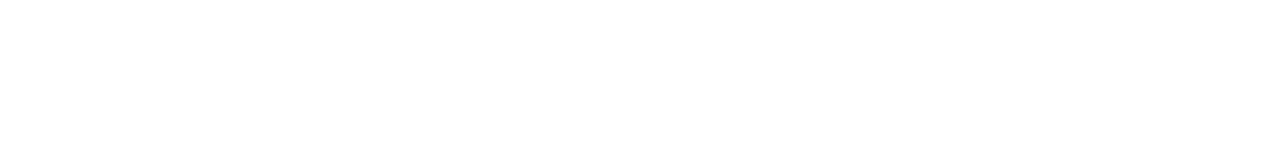
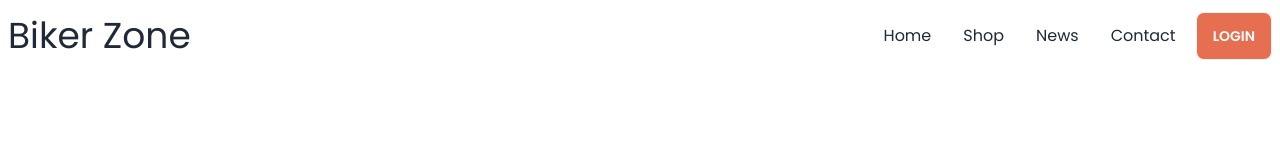
Before and after one commit to ShamimaOmi/Biker-Zone-with-daisyui, a plain HTML site: page index.html in a window 1280 px wide. Drawn offline with nearby package versions, Linux system fonts and the light colour scheme.

Commit message:
navbar section added

```diff
--- a/index.html
+++ b/index.html
@@ -8,10 +8,69 @@
     <!-- tailwind and daisy UI cdn -->
     <link href="https://cdn.jsdelivr.net/npm/daisyui@3.4.0/dist/full.css" rel="stylesheet" type="text/css" />
     <script src="https://cdn.tailwindcss.com"></script>
+    <!-- google font poppins -->
+    <link rel="preconnect" href="https://fonts.googleapis.com">
+<link rel="preconnect" href="https://fonts.gstatic.com" crossorigin>
+<link href="https://fonts.googleapis.com/css2?family=Poppins:wght@400;500;600;700;800&display=swap" rel="stylesheet">
+<!-- tailwind custom styles -->
+<script>
+    tailwind.config = {
+      theme: {
+        extend: {
+          colors: {
+            clifford: '#da373d',
+            'biker-primary': '#E76F51',
+          }
+        }
+      }
+    }
+  </script>
+<style>
+    .font-poppins{
+        font-family: 'Poppins', sans-serif;
+
+    }
+</style>
 </head>
 
-<body>
-    <header>
+<body class="font-poppins">
+    <header class="container md:mx-auto">
+        <!-- nav section -->
+        <nav>
+            <div class="navbar bg-base-100">
+                <div class="flex-1">
+                    <div class="dropdown">
+                        <label tabindex="0" class="btn btn-ghost lg:hidden">
+                            <svg xmlns="http://www.w3.org/2000/svg" class="h-5 w-5" fill="none" viewBox="0 0 24 24"
+                                stroke="currentColor">
+                                <path stroke-linecap="round" stroke-linejoin="round" stroke-width="2"
+                                    d="M4 6h16M4 12h8m-8 6h16" />
+                            </svg>
+                        </label>
+                        <ul tabindex="0"
+                            class="menu menu-sm dropdown-content mt-3 z-[1] p-2 shadow bg-base-100 rounded-box w-52 text-base">
+                            <li><a>Home</a></li>
+                            <li><a>Shop</a></li>
+                            <li><a>News</a></li>
+                            <li><a>Contact</a></li>
+                        </ul>
+                    </div>
+                    <a class=" normal-case text-4xl">Biker Zone</a>
+                </div>
+                <div class="navbar-center hidden lg:flex">
+                    <ul class="menu menu-horizontal px-1 text-base">
+
+                        <li><a>Home</a></li>
+                        <li><a>Shop</a></li>
+                        <li><a>News</a></li>
+                        <li><a>Contact</a></li>
+                    </ul>
+                </div>
+                <div class="">
+                    <a class="btn  bg-biker-primary text-white">Login</a>
+                </div>
+            </div>
+        </nav>
 
     </header>
     <main>
```
